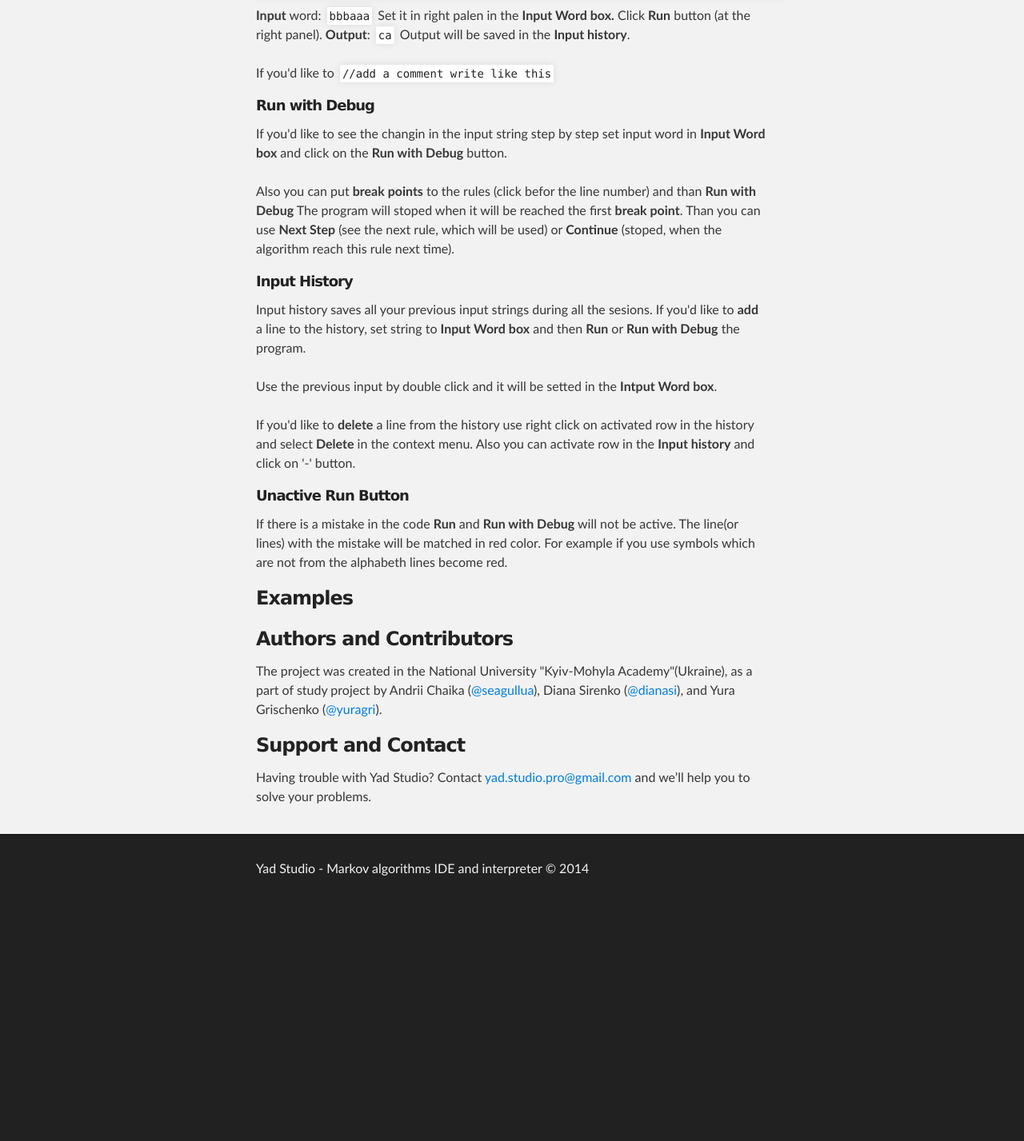
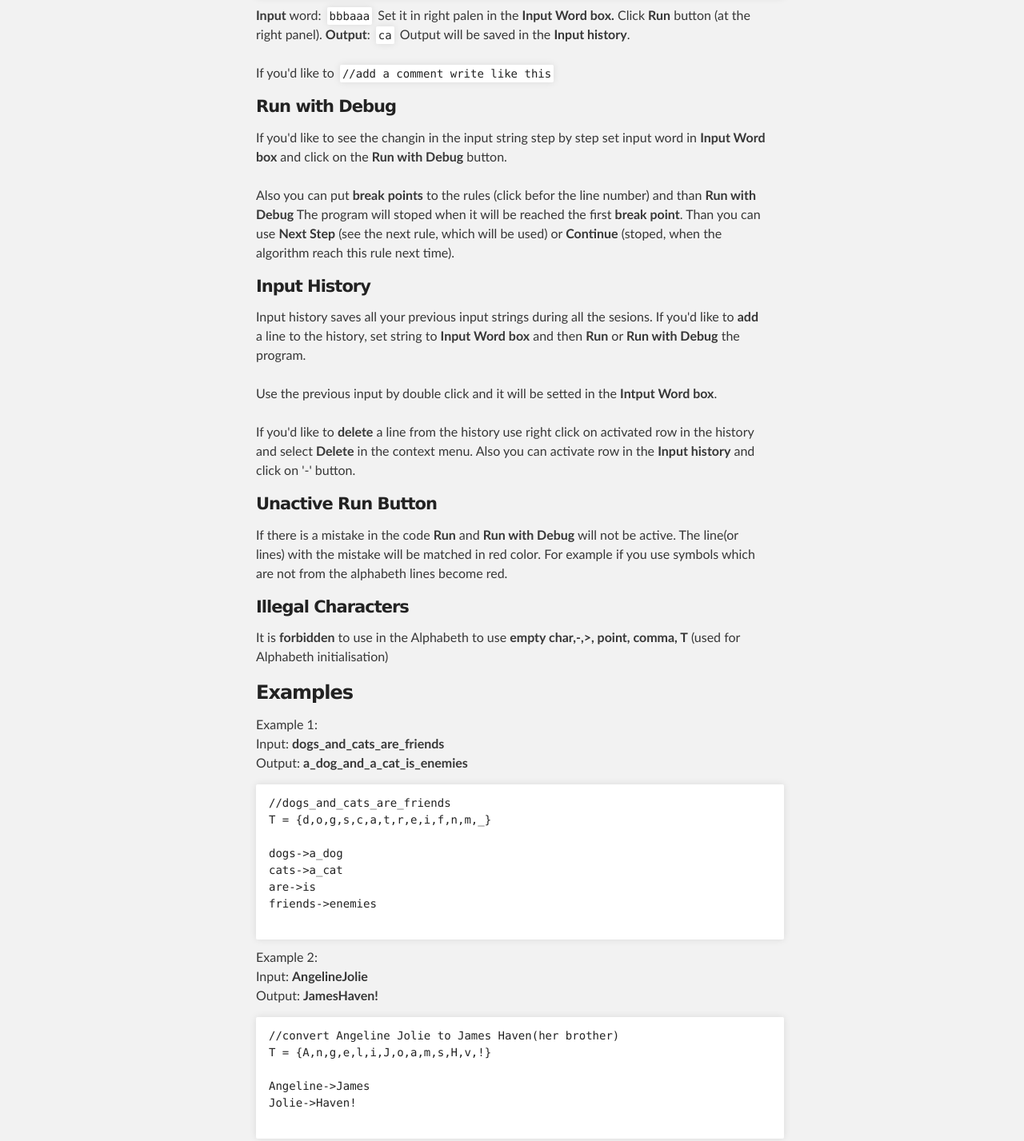
Before and after one commit to Yad-Studio/Yad-Studio.github.io, a plain HTML site: page index.html in a window 1280 px wide. Shown: the part 684-2111 px from the top of the page at 80% size. Before the commit the page ends 1817 px from the top, so only its background shows below. Drawn offline with Linux system fonts and the light colour scheme.

Commit message:
site add examples

```diff
--- a/index.html
+++ b/index.html
@@ -16,8 +16,8 @@
     <!-- HEADER -->
     <div id="header_wrap" class="outer">
         <header class="inner">
-          <a id="forkme_banner" href="https://github.com/Yad-Studio">View on GitHub</a>
-		  <a id="forkme_banner2" href="https://github.com/Yad-Studio">View on GitHub2</a>
+          <a id="forkme_banner" href="https://github.com/Yad-Studio">setup.exe(7Mb)</a>
+		  <a id="forkme_banner2" href="https://github.com/Yad-Studio">portable.zip(5Mb)</a>
 
           <h1 id="project_title">Yad Studio - Markov algorithms IDE and interpreter</h1>
           <h2 id="project_tagline"></h2>
@@ -53,8 +53,8 @@ If you'd like to <code>//add a comment write like this</code>
 </p>
 
 
-<h5>
-<a name="run-debug" class="anchor" href="#run-debug"><span class="octicon octicon-link"></span></a>Run with Debug</h5>
+<h4>
+<a name="run-debug" class="anchor" href="#run-debug"><span class="octicon octicon-link"></span></a>Run with Debug</h4>
 <p>If you'd like to see the changin in the input string step by step set input word in <strong>Input Word box</strong> and
 click on the <strong>Run with Debug</strong> button.<br><br>
 Also you can put <strong>break points</strong> to the rules (click befor the line number) and than <strong>Run with Debug</strong>
@@ -62,8 +62,8 @@ The program will stoped when it will be reached the first <strong>break point</s
 (see the next rule, which will be used) or <strong>Continue</strong> (stoped, when the algorithm reach this rule next time).
 </p>
 
-<h5>
-<a name="input-history" class="anchor" href="#input-history"><span class="octicon octicon-link"></span></a>Input History</h5>
+<h4>
+<a name="input-history" class="anchor" href="#input-history"><span class="octicon octicon-link"></span></a>Input History</h4>
 <p>Input history saves all your previous input strings during all the sesions.
 If you'd like to <strong>add</strong> a line to the history, set string to <strong>Input Word box</strong>
 and then <strong>Run</strong> or <strong>Run with Debug</strong> the program.<br><br>
@@ -75,17 +75,40 @@ If you'd like to <strong>delete</strong> a line from the history use right click
 </p>
 
 
-<h5>
-<a name="unactive-run" class="anchor" href="#unactive-run"><span class="octicon octicon-link"></span></a>Unactive Run Button</h5>
+<h4>
+<a name="unactive-run" class="anchor" href="#unactive-run"><span class="octicon octicon-link"></span></a>Unactive Run Button</h4>
 <p>If there is a mistake in the code <strong>Run</strong> and <strong>Run with Debug</strong> will not be active.
 The line(or lines) with the mistake will be matched in red color. For example if you use symbols which are not
 from the alphabeth lines become red.
 </p>
 
+<h4>
+<a name="forbidden-characters" class="anchor" href="#forbidden-characters"><span class="octicon octicon-link"></span></a>Illegal Characters</h4>
+<p>It is <strong>forbidden</strong> to use in the  Alphabeth to use <strong>empty char,-,>, point, comma, T</strong>
+(used for Alphabeth initialisation)
+</p>
+
 <h3>
 <a name="examples" class="anchor" href="#examples"><span class="octicon octicon-link"></span></a>Examples</h3>
-<p>
-</p>
+<p>Example 1:<br>Input: <strong>dogs_and_cats_are_friends</strong><br>Output: <strong>a_dog_and_a_cat_is_enemies</strong></p>
+<pre><code>//dogs_and_cats_are_friends
+T = {d,o,g,s,c,a,t,r,e,i,f,n,m,_}
+
+dogs->a_dog
+cats->a_cat
+are->is
+friends->enemies
+</code>
+</pre>
+
+<p>Example 2:<br>Input: <strong>AngelineJolie</strong><br>Output: <strong>JamesHaven!</strong></p>
+<pre><code>//convert Angeline Jolie to James Haven(her brother)
+T = {A,n,g,e,l,i,J,o,a,m,s,H,v,!}
+
+Angeline->James
+Jolie->Haven!
+</code>
+</pre>
 
 <h3>
 <a name="authors-and-contributors" class="anchor" href="#authors-and-contributors"><span class="octicon octicon-link"></span></a>Authors and Contributors</h3>
```
